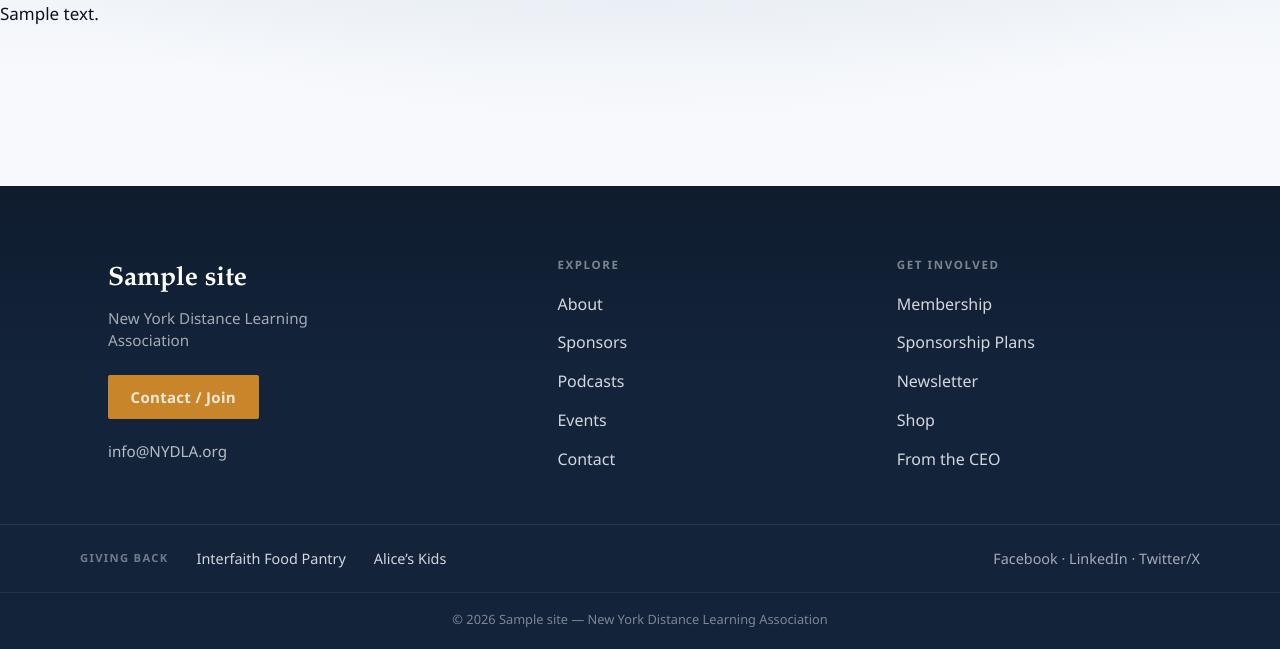
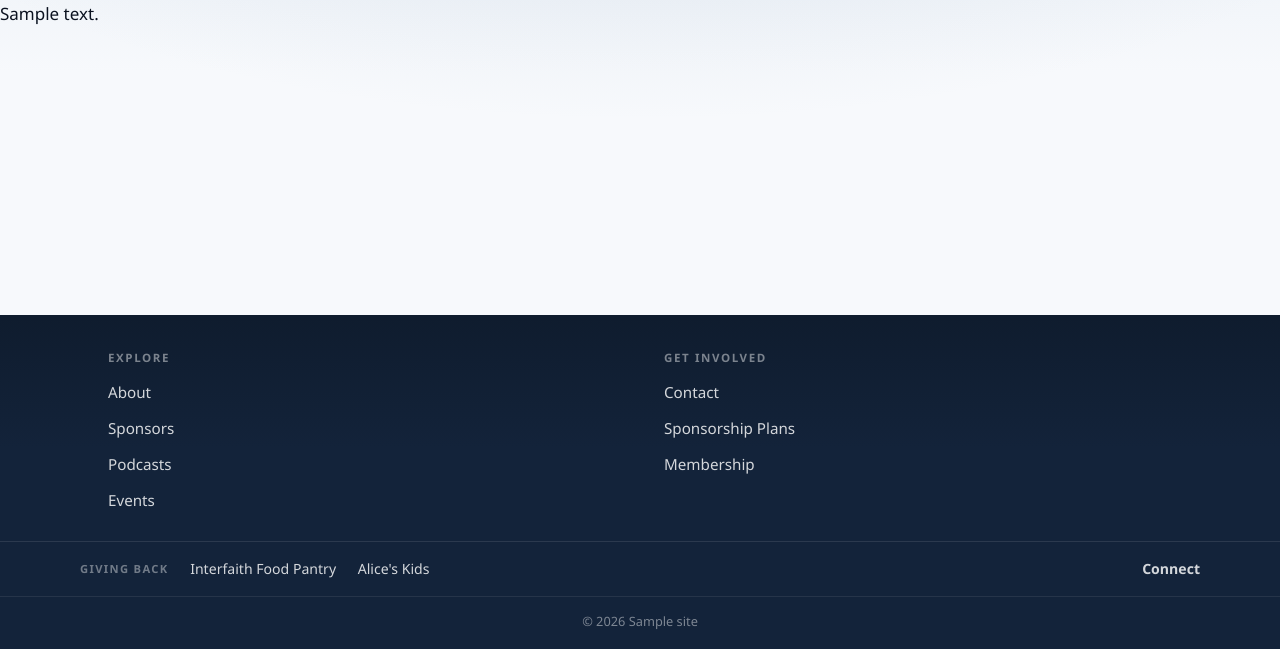
Before and after one commit to stratusstaff/nydla-wordpress, a WordPress theme: template page.php in a window 1280 px wide. Shown: the part 151-800 px from the top of the page. Run offline with PHP 8.4 and a stand-in for WordPress, Linux system fonts and the light colour scheme; the site name, menu and one post (Sample post) are stand-ins, and other content is empty; some libraries are stand-ins or nearby versions.

Commit message:
Tidy footer: leaner columns, one link.me social, Giving Back kept

```diff
--- a/assets/css/main.css
+++ b/assets/css/main.css
@@ -424,39 +424,14 @@ p {
 .site-footer__top {
 	max-width: var(--nydla-wide);
 	margin-inline: auto;
-	padding: 4.5rem 1.75rem 3.25rem;
+	padding: 2.25rem 1.75rem 1.75rem;
 	display: grid;
-	grid-template-columns: 1.4fr 1fr 1fr;
-	gap: 3rem 4rem;
-}
-
-.site-footer__name {
-	font-family: var(--nydla-font-display);
-	font-size: 1.65rem;
-	font-weight: 600;
-	color: var(--nydla-white);
-	margin: 0 0 0.4rem;
-}
-
-.site-footer__tagline {
-	margin: 0 0 1.5rem;
-	color: rgba(255, 255, 255, 0.62);
-	font-size: 0.95rem;
-	max-width: 16rem;
-	line-height: 1.45;
-}
-
-.site-footer__email {
-	margin: 1.25rem 0 0;
-	font-size: 0.95rem;
-}
-
-.site-footer__email a {
-	color: rgba(255, 255, 255, 0.7);
+	grid-template-columns: 1fr 1fr;
+	gap: 1.75rem 3rem;
 }
 
 .site-footer__col h3 {
-	margin: 0 0 1.15rem;
+	margin: 0 0 0.85rem;
 	font-size: 0.72rem;
 	letter-spacing: 0.14em;
 	text-transform: uppercase;
@@ -471,17 +446,17 @@ p {
 	padding: 0;
 	display: flex;
 	flex-direction: column;
-	gap: 0.7rem;
+	gap: 0.55rem;
 }
 
 .site-footer__col a {
-	font-size: 1rem;
+	font-size: 0.95rem;
 	font-weight: 500;
 }
 
 .site-footer__charity {
 	border-top: 1px solid rgba(255, 255, 255, 0.1);
-	padding: 1.35rem 1.75rem;
+	padding: 1rem 1.75rem;
 }
 
 .site-footer__charity-inner {
@@ -489,9 +464,9 @@ p {
 	margin: 0 auto;
 	display: flex;
 	flex-wrap: wrap;
-	gap: 0.85rem 1.75rem;
+	gap: 0.65rem 1.35rem;
 	align-items: center;
-	font-size: 0.9rem;
+	font-size: 0.88rem;
 	color: rgba(255, 255, 255, 0.62);
 }
 
@@ -505,11 +480,12 @@ p {
 
 .site-footer__social {
 	margin-left: auto;
+	font-weight: 600;
 }
 
 .site-footer__meta {
 	border-top: 1px solid rgba(255, 255, 255, 0.08);
-	padding: 1rem 1.75rem 1.25rem;
+	padding: 0.85rem 1.75rem 1.1rem;
 	text-align: center;
 	font-size: 0.8rem;
 	color: rgba(255, 255, 255, 0.45);
@@ -522,8 +498,8 @@ p {
 @media (max-width: 800px) {
 	.site-footer__top {
 		grid-template-columns: 1fr;
-		gap: 2.5rem;
-		padding-top: 3.5rem;
+		gap: 1.5rem;
+		padding-top: 2rem;
 	}
 
 	.site-footer__social {
--- a/footer.php
+++ b/footer.php
@@ -1,6 +1,6 @@
 <?php
 /**
- * Theme footer — curated map (not a mega-nav dump).
+ * Theme footer — lean curated map.
  *
  * @package Nydla_Wordpress
  */
@@ -9,17 +9,6 @@
 
 <footer class="site-footer" role="contentinfo">
 	<div class="site-footer__top">
-		<div class="site-footer__brand">
-			<p class="site-footer__name"><?php bloginfo( 'name' ); ?></p>
-			<p class="site-footer__tagline"><?php esc_html_e( 'New York Distance Learning Association', 'nydla-wordpress' ); ?></p>
-			<a class="nydla-btn nydla-btn--amber" href="<?php echo esc_url( home_url( '/contact/' ) ); ?>">
-				<?php esc_html_e( 'Contact / Join', 'nydla-wordpress' ); ?>
-			</a>
-			<p class="site-footer__email">
-				<a href="mailto:info@NYDLA.org">info@NYDLA.org</a>
-			</p>
-		</div>
-
 		<nav class="site-footer__col" aria-label="<?php esc_attr_e( 'Explore', 'nydla-wordpress' ); ?>">
 			<h3><?php esc_html_e( 'Explore', 'nydla-wordpress' ); ?></h3>
 			<ul>
@@ -27,18 +16,15 @@
 				<li><a href="<?php echo esc_url( home_url( '/sponsors/' ) ); ?>"><?php esc_html_e( 'Sponsors', 'nydla-wordpress' ); ?></a></li>
 				<li><a href="<?php echo esc_url( home_url( '/podcasts/' ) ); ?>"><?php esc_html_e( 'Podcasts', 'nydla-wordpress' ); ?></a></li>
 				<li><a href="<?php echo esc_url( home_url( '/events/' ) ); ?>"><?php esc_html_e( 'Events', 'nydla-wordpress' ); ?></a></li>
-				<li><a href="<?php echo esc_url( home_url( '/contact/' ) ); ?>"><?php esc_html_e( 'Contact', 'nydla-wordpress' ); ?></a></li>
 			</ul>
 		</nav>
 
 		<nav class="site-footer__col" aria-label="<?php esc_attr_e( 'Get involved', 'nydla-wordpress' ); ?>">
 			<h3><?php esc_html_e( 'Get involved', 'nydla-wordpress' ); ?></h3>
 			<ul>
+				<li><a href="<?php echo esc_url( home_url( '/contact/' ) ); ?>"><?php esc_html_e( 'Contact', 'nydla-wordpress' ); ?></a></li>
+				<li><a href="<?php echo esc_url( home_url( '/sponsorship-plans/' ) ); ?>"><?php esc_html_e( 'Sponsorship Plans', 'nydla-wordpress' ); ?></a></li>
 				<li><a href="<?php echo esc_url( home_url( '/contact/' ) ); ?>"><?php esc_html_e( 'Membership', 'nydla-wordpress' ); ?></a></li>
-				<li><a href="<?php echo esc_url( home_url( '/sponsorship-plans/' ) ); ?>"><?php esc_html_e( 'Sponsorship Plans', 'nydla-wordpress' ); ?></a></li>
-				<li><a href="<?php echo esc_url( home_url( '/contact/' ) ); ?>"><?php esc_html_e( 'Newsletter', 'nydla-wordpress' ); ?></a></li>
-				<li><a href="<?php echo esc_url( home_url( '/' ) ); ?>"><?php esc_html_e( 'Shop', 'nydla-wordpress' ); ?></a></li>
-				<li><a href="<?php echo esc_url( home_url( '/about/' ) ); ?>"><?php esc_html_e( 'From the CEO', 'nydla-wordpress' ); ?></a></li>
 			</ul>
 		</nav>
 	</div>
@@ -46,18 +32,14 @@
 	<div class="site-footer__charity">
 		<div class="site-footer__charity-inner">
 			<span class="site-footer__giving-label"><?php esc_html_e( 'Giving back', 'nydla-wordpress' ); ?></span>
-			<a href="https://nydla.org/" rel="noopener noreferrer"><?php esc_html_e( 'Interfaith Food Pantry', 'nydla-wordpress' ); ?></a>
-			<a href="https://nydla.org/" rel="noopener noreferrer"><?php esc_html_e( 'Alice’s Kids', 'nydla-wordpress' ); ?></a>
-			<span class="site-footer__social">Facebook · LinkedIn · Twitter/X</span>
+			<a href="<?php echo esc_url( home_url( '/' ) ); ?>"><?php esc_html_e( 'Interfaith Food Pantry', 'nydla-wordpress' ); ?></a>
+			<a href="<?php echo esc_url( home_url( '/' ) ); ?>"><?php esc_html_e( "Alice's Kids", 'nydla-wordpress' ); ?></a>
+			<a class="site-footer__social" href="https://link.me/thomascapone" rel="noopener noreferrer" target="_blank"><?php esc_html_e( 'Connect', 'nydla-wordpress' ); ?></a>
 		</div>
 	</div>
 
 	<div class="site-footer__meta">
-		<p>
-			&copy; <?php echo esc_html( gmdate( 'Y' ) ); ?>
-			<?php bloginfo( 'name' ); ?>
-			— <?php esc_html_e( 'New York Distance Learning Association', 'nydla-wordpress' ); ?>
-		</p>
+		<p>&copy; <?php echo esc_html( gmdate( 'Y' ) ); ?> <?php bloginfo( 'name' ); ?></p>
 	</div>
 </footer>
 
--- a/functions.php
+++ b/functions.php
@@ -9,7 +9,7 @@ if ( ! defined( 'ABSPATH' ) ) {
 	exit;
 }
 
-define( 'NYDLA_WP_VERSION', '1.3.3' );
+define( 'NYDLA_WP_VERSION', '1.3.4' );
 define( 'NYDLA_WP_DIR', get_template_directory() );
 define( 'NYDLA_WP_URI', get_template_directory_uri() );
 
--- a/style.css
+++ b/style.css
@@ -4,7 +4,7 @@ Theme URI: https://nydla.com
 Author: Bez Leda Studios
 Author URI: https://bezledastudios.com/
 Description: Theme for NYDLA (New York Distance Learning Association) — NYDLA.com and future NYDLA.biz sponsor mini-sites. Block patterns + classic PHP templates. Skyline-first, fast by default.
-Version: 1.3.3
+Version: 1.3.4
 Requires at least: 6.4
 Tested up to: 6.7
 Requires PHP: 8.0
```
